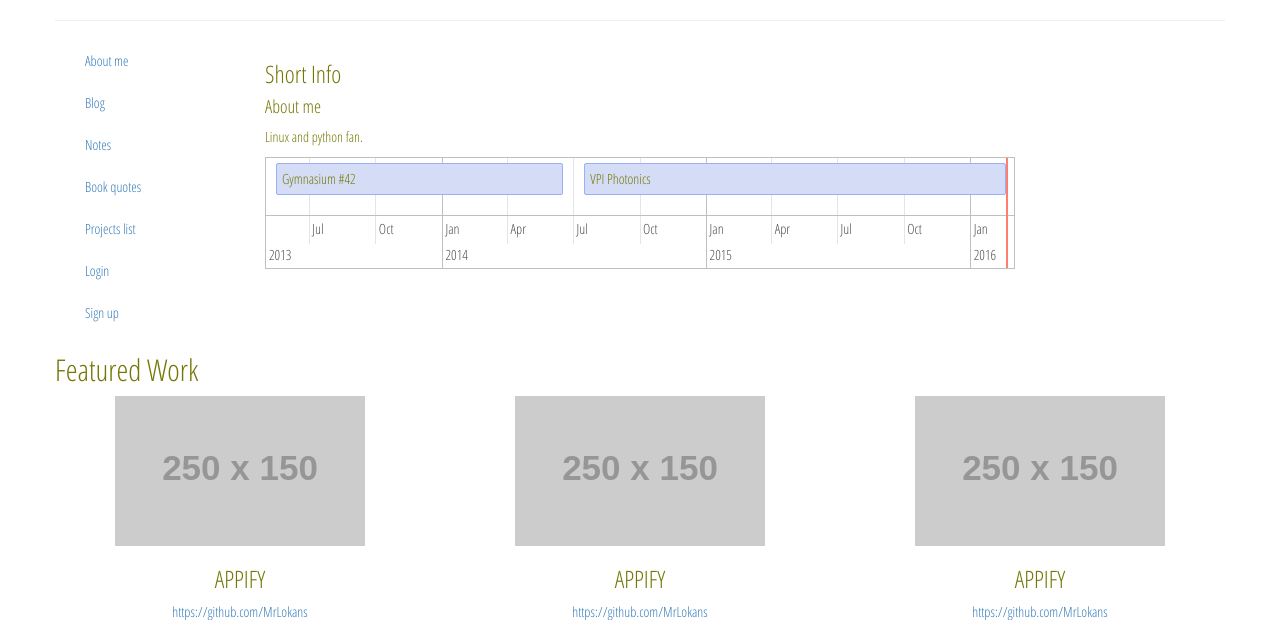
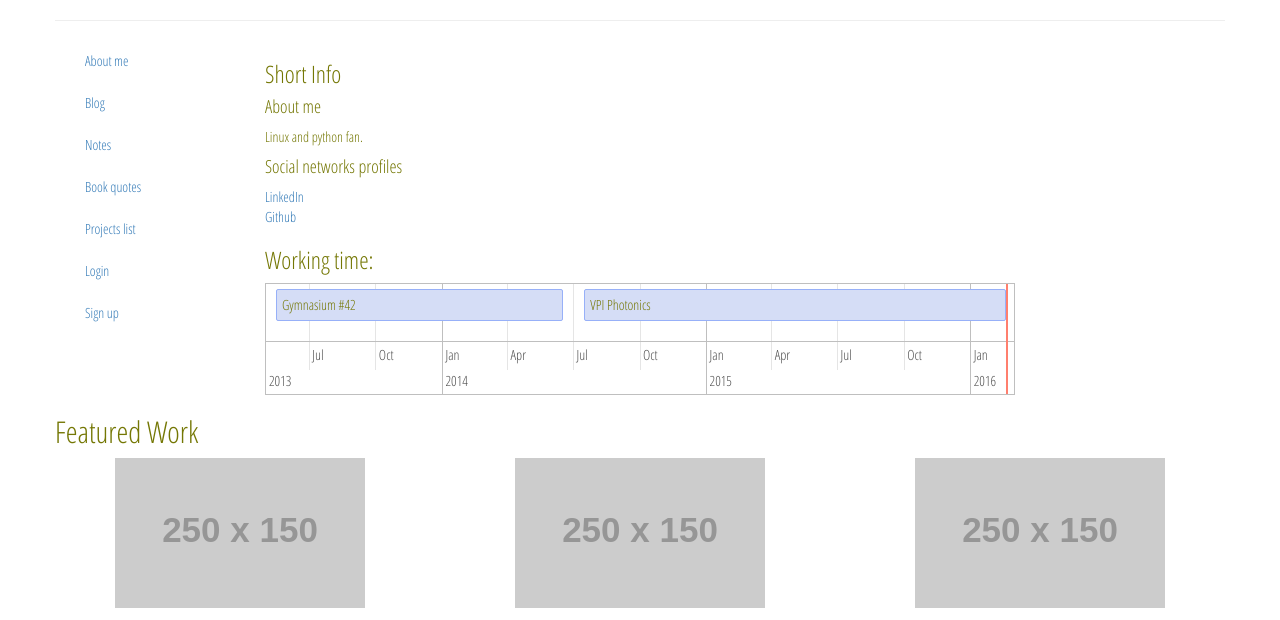
Before and after one commit to MrLokans/portfoliosite, a Django app: page /about_me in a window 1280 px wide. Shown: the part 148-768 px from the top of the page. Run offline with Django 3.2, Linux system fonts and the light colour scheme; grey boxes labelled with a size stand in for pictures from a placeholder-image service; some libraries are stand-ins or nearby versions.

Commit message:
Social networks profiles added.

```diff
--- a/personal_site/blog/templates/about_me.html
+++ b/personal_site/blog/templates/about_me.html
@@ -6,10 +6,16 @@
     <h4>About me</h4>
     <p>Linux and python fan.</p>
     <div class="social-networks">
-        <div class="social-network" id="linkedin-social"></div>
-        <div class="social-network" id="gitgub-social"></div>
+        <h4>Social networks profiles</h4>
+        <div class="social-network" id="linkedin-social">
+            <a href="https://www.linkedin.com/in/andrei-sviridov-9619b9109">LinkedIn</a>
+        </div>
+        <div class="social-network" id="github-social">
+            <a href="https://github.com/MrLokans">Github</a>
+        </div>
     </div>
 
+    <h3>Working time:</h3>
     <div id="work-timeline"></div>
 
 {% endblock content %}
```
